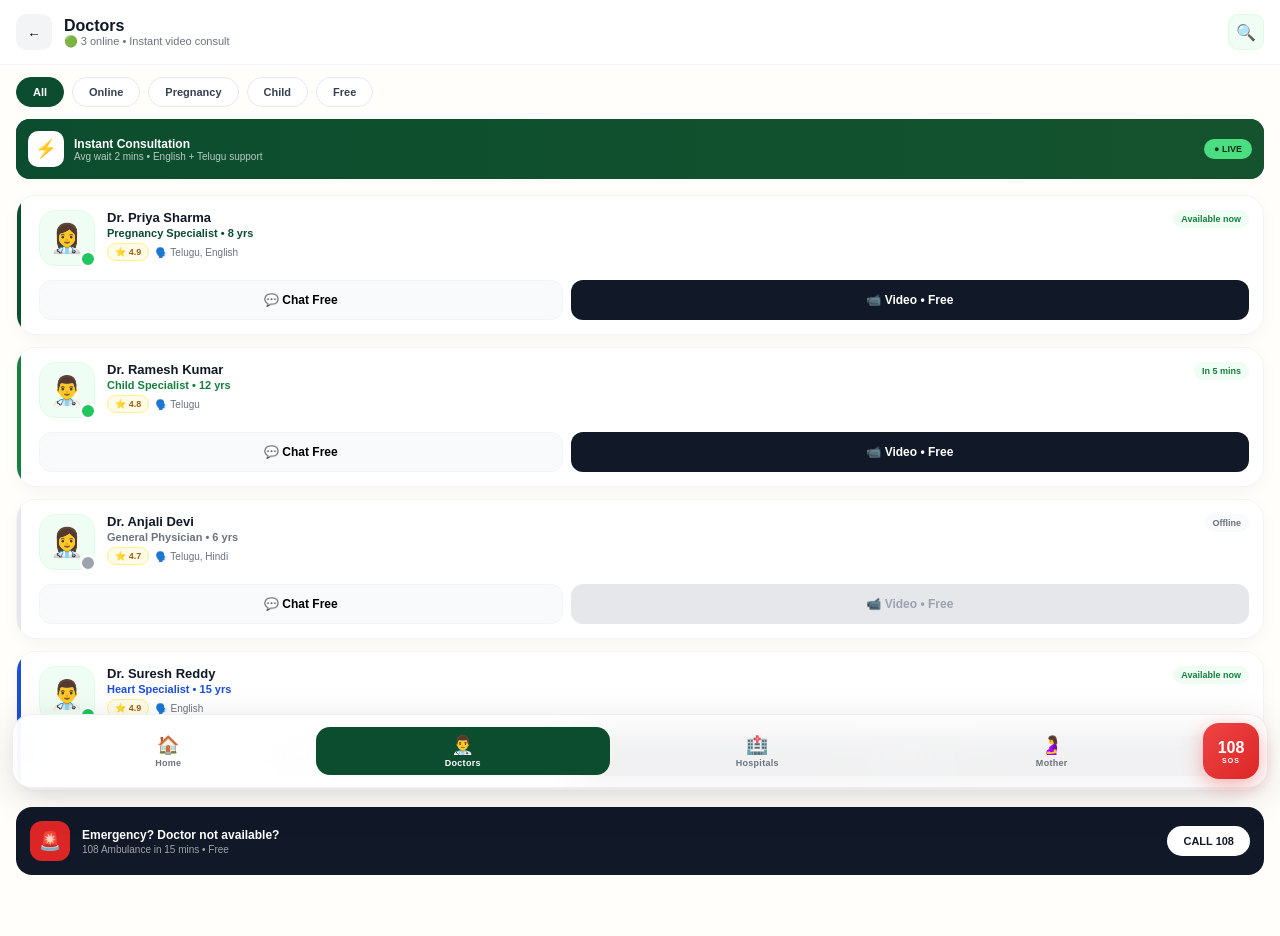
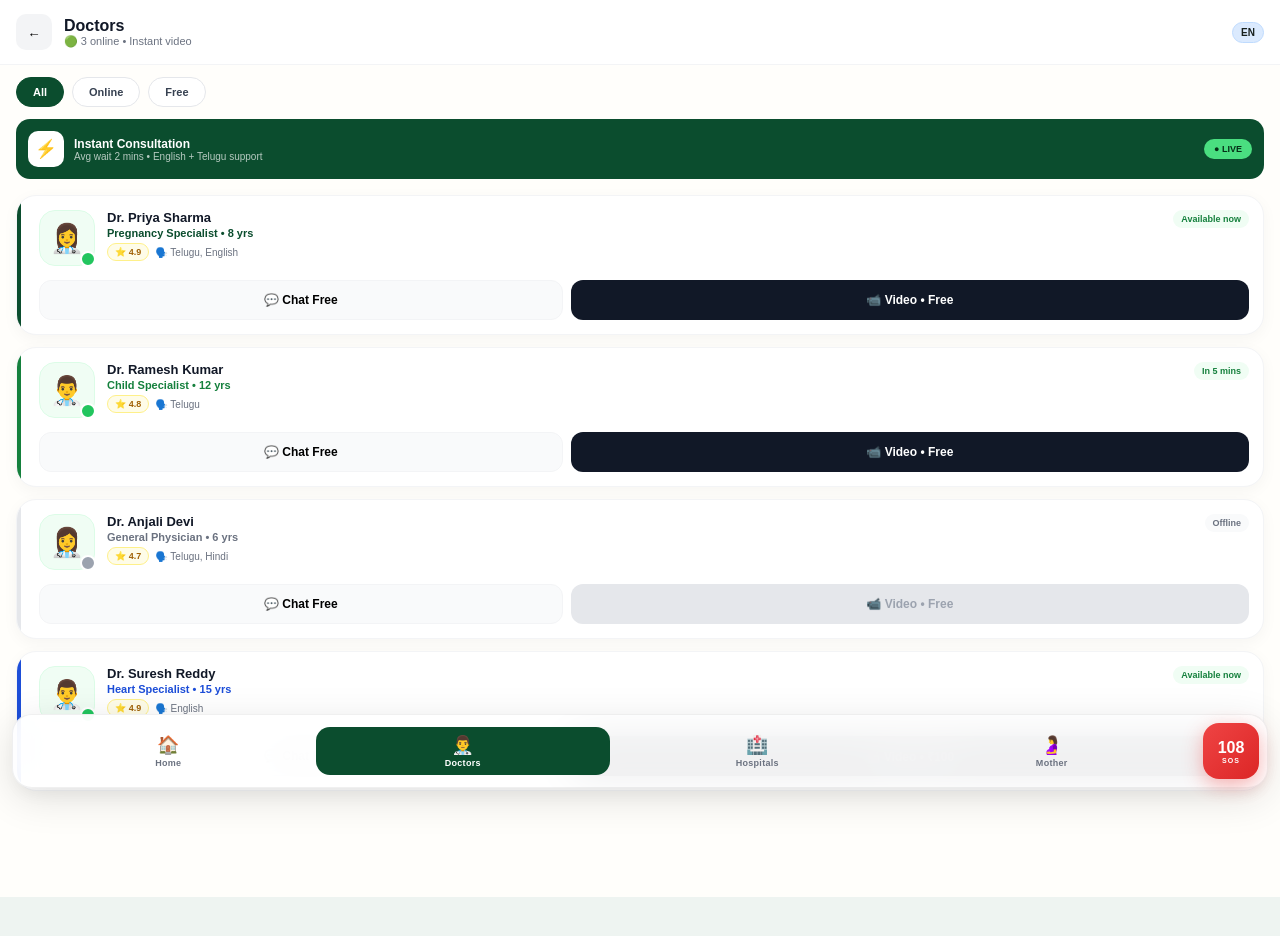
Before and after one commit to budalal-lilly-sharon/gramarogya-frontend, a React (Vite) app: page /doctors in a window 1280 px wide. Shown: the top 936 px of the page. After the commit the page ends 897 px from the top, so only its background shows below. Built offline with nearby package versions, Linux system fonts and the light colour scheme; the HTML template or start-up script is replaced by a standard one.

Commit message:
Bilingual EN TE voice

```diff
--- a/src/pages/Doctors.jsx
+++ b/src/pages/Doctors.jsx
@@ -7,17 +7,22 @@ export default function Doctors() {
   const [searchParams] = useSearchParams()
   const [filter, setFilter] = useState('All')
   const [userSymptom, setUserSymptom] = useState('')
+  const [lang, setLang] = useState('en')
 
   useEffect(() => {
     const s = searchParams.get('symptom') || localStorage.getItem('userSymptom') || ''
+    const l = searchParams.get('lang') || localStorage.getItem('voiceLang') || 'en'
     setUserSymptom(s)
-  }, [])
+    setLang(l)
+  }, [searchParams])
+
+  const isTelugu = lang === 'te'
 
   const doctors = [
-    { name:'Dr. Priya Sharma', spl:'Pregnancy Specialist', exp:'8 yrs', rating:'4.9', online:true, lang:'Telugu, English', fee:'Free', img:'👩‍⚕️', available:'Available now', color:'#0B4D2E' },
-    { name:'Dr. Ramesh Kumar', spl:'Child Specialist', exp:'12 yrs', rating:'4.8', online:true, lang:'Telugu', fee:'Free', img:'👨‍⚕️', available:'In 5 mins', color:'#15803d' },
-    { name:'Dr. Anjali Devi', spl:'General Physician', exp:'6 yrs', rating:'4.7', online:false, lang:'Telugu, Hindi', fee:'Free', img:'👩‍⚕️', available:'Offline', color:'#6b7280' },
-    { name:'Dr. Suresh Reddy', spl:'Heart Specialist', exp:'15 yrs', rating:'4.9', online:true, lang:'English', fee:'₹100', img:'👨‍⚕️', available:'Available now', color:'#1d4ed8' },
+    { name:'Dr. Priya Sharma', spl:'Pregnancy Specialist', spl_te:'గర్భధారణ నిపుణురాలు', exp:'8 yrs', rating:'4.9', online:true, lang:'Telugu, English', fee:'Free', fee_te:'ఉచితం', img:'👩‍⚕️', available:'Available now', available_te:'ఇప్పుడు అందుబాటులో', color:'#0B4D2E' },
+    { name:'Dr. Ramesh Kumar', spl:'Child Specialist', spl_te:'పిల్లల వైద్య నిపుణుడు', exp:'12 yrs', rating:'4.8', online:true, lang:'Telugu', fee:'Free', fee_te:'ఉచితం', img:'👨‍⚕️', available:'In 5 mins', available_te:'5 నిమిషాల్లో', color:'#15803d' },
+    { name:'Dr. Anjali Devi', spl:'General Physician', spl_te:'జనరల్ వైద్యురాలు', exp:'6 yrs', rating:'4.7', online:false, lang:'Telugu, Hindi', fee:'Free', fee_te:'ఉచితం', img:'👩‍⚕️', available:'Offline', available_te:'ఆఫ్‌లైన్', color:'#6b7280' },
+    { name:'Dr. Suresh Reddy', spl:'Heart Specialist', spl_te:'గుండె నిపుణుడు', exp:'15 yrs', rating:'4.9', online:true, lang:'English', fee:'₹100', fee_te:'₹100', img:'👨‍⚕️', available:'Available now', available_te:'ఇప్పుడు అందుబాటులో', color:'#1d4ed8' },
   ]
 
   const filtered = doctors.filter(d => {
@@ -29,31 +34,32 @@ export default function Doctors() {
 
   const getGuidance = () => {
     const s = userSymptom.toLowerCase()
+    const te = isTelugu
     if (s.includes('jwaram') || s.includes('fever') || s.includes('జ్వరం')) {
       return {
-        title: '🤒 Fever Detected',
-        tips: ['Drink plenty of water and stay hydrated', 'Take complete rest, avoid cold exposure', 'Ask doctor about common medicines like Paracetamol'],
-        when: 'If fever is above 102°F or lasts more than 2 days, consult doctor immediately. If chills or vomiting occurs, seek emergency care.',
+        title: te? '🤒 జ్వరం గుర్తించబడింది' : '🤒 Fever Detected',
+        tips: te? ['ఎక్కువ నీళ్లు తాగండి', 'పూర్తిగా విశ్రాంతి తీసుకోండి', 'పారాసిటమాల్ గురించి డాక్టర్‌ను అడగండి'] : ['Drink plenty of water and stay hydrated', 'Take complete rest, avoid cold exposure', 'Ask doctor about common medicines like Paracetamol'],
+        when: te? '102°F కంటే ఎక్కువ జ్వరం ఉంటే లేదా 2 రోజుల కంటే ఎక్కువ ఉంటే వెంటనే డాక్టర్‌ను సంప్రదించండి.' : 'If fever is above 102°F or lasts more than 2 days, consult doctor immediately.',
       }
     }
     if (s.includes('headache') || s.includes('tala') || s.includes('తల') || s.includes('head')) {
       return {
-        title: '🤕 Headache Detected',
-        tips: ['Rest in a dark and quiet room', 'Drink water and reduce screen time', 'Light head massage can help'],
-        when: 'If headache persists for more than 3 days or with vomiting or blurred vision, consult doctor.',
+        title: te? '🤕 తలనొప్పి గుర్తించబడింది' : '🤕 Headache Detected',
+        tips: te? ['చీకటి గదిలో విశ్రాంతి తీసుకోండి', 'నీళ్లు తాగండి, ఫోన్ తగ్గించండి', 'తలకు మసాజ్ చేయండి'] : ['Rest in a dark and quiet room', 'Drink water and reduce screen time', 'Light head massage can help'],
+        when: te? '3 రోజుల కంటే ఎక్కువ తలనొప్పి ఉంటే డాక్టర్‌ను కలవండి.' : 'If headache persists for more than 3 days, consult doctor.',
       }
     }
     if (s.includes('cough') || s.includes('cold') || s.includes('daggu') || s.includes('జలుబు')) {
       return {
-        title: '🤧 Cough & Cold Detected',
-        tips: ['Steam inhalation twice a day', 'Drink warm water with honey', 'Avoid dust and cold drinks'],
-        when: 'If cough lasts more than 7 days or you have chest pain or breathing difficulty, consult doctor.',
+        title: te? '🤧 జలుబు దగ్గు గుర్తించబడింది' : '🤧 Cough & Cold Detected',
+        tips: te? ['రోజుకు రెండుసార్లు ఆవిరి పట్టండి', 'తేనెతో గోరువెచ్చని నీళ్లు తాగండి', 'దుమ్ము, చల్లని పానీయాలు వద్దు'] : ['Steam inhalation twice a day', 'Drink warm water with honey', 'Avoid dust and cold drinks'],
+        when: te? '7 రోజుల కంటే ఎక్కువ దగ్గు ఉంటే డాక్టర్‌ను కలవండి.' : 'If cough lasts more than 7 days, consult doctor.',
       }
     }
     return {
-      title: `🩺 Symptom: "${userSymptom}"`,
-      tips: ['Please consult our online doctors for accurate advice', 'Avoid self-medication', 'Share your complete history with doctor'],
-      when: 'If symptoms worsen or persist, please consult doctor immediately.',
+      title: te? `🩺 లక్షణం: "${userSymptom}"` : `🩺 Symptom: "${userSymptom}"`,
+      tips: te? ['సరైన సలహా కోసం డాక్టర్‌ను సంప్రదించండి', 'సొంతంగా మందులు వాడకండి', 'మీ పూర్తి వివరాలు డాక్టర్‌కు చెప్పండి'] : ['Please consult our online doctors for accurate advice', 'Avoid self-medication', 'Share your complete history with doctor'],
+      when: te? 'లక్షణాలు పెరిగితే వెంటనే డాక్టర్‌ను సంప్రదించండి.' : 'If symptoms worsen, please consult doctor immediately.',
     }
   }
 
@@ -65,30 +71,32 @@ export default function Doctors() {
       <div style={{ background:'white', padding:'14px 16px', display:'flex', alignItems:'center', gap:12, borderBottom:'1px solid #f3f4f6', position:'sticky', top:0, zIndex:10 }}>
         <button onClick={()=>nav(-1)} style={{ width:36, height:36, borderRadius:10, border:'none', background:'#f3f4f6', fontWeight:800, cursor:'pointer' }}>←</button>
         <div style={{ flex:1 }}>
-          <h2 style={{ fontWeight:900, fontSize:16, color:'#111827' }}>Doctors</h2>
-          <p style={{ fontSize:11, color:'#6b7280' }}>🟢 {doctors.filter(d=>d.online).length} online • Instant video consult</p>
+          <h2 style={{ fontWeight:900, fontSize:16, color:'#111827' }}>{isTelugu? 'వైద్యులు' : 'Doctors'}</h2>
+          <p style={{ fontSize:11, color:'#6b7280' }}>🟢 {doctors.filter(d=>d.online).length} online • {isTelugu? 'తక్షణ వీడియో' : 'Instant video'}</p>
         </div>
-        <div style={{ width:36, height:36, background:'#f0fdf4', borderRadius:10, display:'flex', alignItems:'center', justifyContent:'center', border:'1px solid #dcfce7' }}>🔍</div>
+        <div style={{ background: isTelugu? '#fef3c7':'#dbeafe', border:`1px solid ${isTelugu? '#fde68a':'#bfdbfe'}`, padding:'4px 8px', borderRadius:100, fontSize:10, fontWeight:900 }}>{isTelugu? 'తెలుగు':'EN'}</div>
       </div>
 
       {userSymptom && guidance && (
-        <div style={{ margin:'12px 16px 0 16px', background:'#fffbeb', border:'1.5px solid #fde68a', borderRadius:16, padding:12 }}>
-          <p style={{ fontSize:11, fontWeight:800, color:'#92400e' }}>🎤 YOU SAID:</p>
+        <div style={{ margin:'12px 16px 0 16px', background: isTelugu? '#fffbeb' : '#eff6ff', border:`1.5px solid ${isTelugu? '#fde68a' : '#bfdbfe'}`, borderRadius:16, padding:12 }}>
+          <p style={{ fontSize:11, fontWeight:800, color: isTelugu? '#92400e' : '#1e40af' }}>{isTelugu? '🎤 మీరు చెప్పింది:' : '🎤 YOU SAID:'} <span style={{ background: isTelugu? '#f59e0b':'#3b82f6', color:'white', padding:'2px 6px', borderRadius:99, fontSize:9, marginLeft:6 }}>{isTelugu? 'TELUGU' : 'ENGLISH'}</span></p>
           <p style={{ fontSize:13, fontWeight:900, color:'#111827', marginTop:2 }}>"{userSymptom}"</p>
-          <div style={{ marginTop:10, background:'white', borderRadius:12, padding:10, border:'1px solid #fef3c7' }}>
+          <div style={{ marginTop:10, background:'white', borderRadius:12, padding:10, border:`1px solid ${isTelugu? '#fef3c7':'#dbeafe'}` }}>
             <p style={{ fontWeight:900, fontSize:12 }}>{guidance.title}</p>
             <ul style={{ margin:'6px 0 0 16px', fontSize:11, color:'#374151' }}>
               {guidance.tips.map((t,i)=><li key={i}>{t}</li>)}
             </ul>
             <p style={{ fontSize:10, color:'#dc2626', fontWeight:700, marginTop:8 }}>⚠️ {guidance.when}</p>
-            <p style={{ fontSize:9, color:'#6b7280', marginTop:8, fontStyle:'italic', lineHeight:1.4 }}>This information is for educational purposes only and is not medical advice. Medicine and injection dosage can only be decided by a qualified doctor. Please do not self-medicate. Consult a healthcare professional.</p>
+            <p style={{ fontSize:9, color:'#6b7280', marginTop:8, fontStyle:'italic', lineHeight:1.4 }}>
+              {isTelugu? 'ఈ సమాచారం అవగాహన కోసం మాత్రమే. మందుల మోతాదును డాక్టర్ మాత్రమే నిర్ణయిస్తారు. సొంతంగా మందులు వాడకండి.' : 'This information is for educational purposes only and is not medical advice. Medicine and injection dosage can only be decided by a qualified doctor. Please do not self-medicate.'}
+            </p>
           </div>
-          <button onClick={()=>{localStorage.removeItem('userSymptom'); setUserSymptom(''); nav('/doctors')}} style={{ marginTop:10, fontSize:10, background:'#111827', color:'white', border:'none', padding:'6px 12px', borderRadius:100, fontWeight:800, cursor:'pointer' }}>Clear</button>
+          <button onClick={()=>{localStorage.removeItem('userSymptom'); setUserSymptom(''); nav('/doctors')}} style={{ marginTop:10, fontSize:10, background:'#111827', color:'white', border:'none', padding:'6px 12px', borderRadius:100, fontWeight:800, cursor:'pointer' }}>{isTelugu? 'తొలగించు ✕' : 'Clear ✕'}</button>
         </div>
       )}
 
       <div style={{ padding:'12px 16px', display:'flex', gap:8, overflowX:'auto' }}>
-        {['All','Online','Pregnancy','Child','Free'].map(f=>(
+        {['All','Online','Free'].map(f=>(
           <button key={f} onClick={()=>setFilter(f)} style={{
             padding:'8px 16px', borderRadius:100, border: filter===f? '1px solid #0B4D2E' : '1px solid #e5e7eb',
             background: filter===f? '#0B4D2E' : 'white',
@@ -98,14 +106,13 @@ export default function Doctors() {
         ))}
       </div>
 
-      <div style={{ margin:'0 16px', background:'#0B4D2E', borderRadius:14, padding:12, display:'flex', alignItems:'center', gap:10, position:'relative', overflow:'hidden' }}>
-        <div style={{ position:'absolute', inset:0, background:'linear-gradient(90deg, #0B4D2E 0%, #14532d 100%)' }}></div>
-        <div style={{ width:36, height:36, background:'white', borderRadius:10, display:'flex', alignItems:'center', justifyContent:'center', position:'relative', zIndex:1, fontSize:18 }}>⚡</div>
-        <div style={{ flex:1, position:'relative', zIndex:1 }}>
-          <p style={{ fontWeight:900, fontSize:12, color:'white' }}>Instant Consultation</p>
-          <p style={{ fontSize:10, color:'rgba(255,255,255,0.7)' }}>Avg wait 2 mins • English + Telugu support</p>
+      <div style={{ margin:'0 16px', background:'#0B4D2E', borderRadius:14, padding:12, display:'flex', alignItems:'center', gap:10 }}>
+        <div style={{ width:36, height:36, background:'white', borderRadius:10, display:'flex', alignItems:'center', justifyContent:'center', fontSize:18 }}>⚡</div>
+        <div style={{ flex:1 }}>
+          <p style={{ fontWeight:900, fontSize:12, color:'white' }}>{isTelugu? 'తక్షణ సంప్రదింపు' : 'Instant Consultation'}</p>
+          <p style={{ fontSize:10, color:'rgba(255,255,255,0.7)' }}>{isTelugu? 'సగటు వేచి ఉండే సమయం 2 నిమిషాలు' : 'Avg wait 2 mins • English + Telugu support'}</p>
         </div>
-        <span style={{ background:'#4ade80', color:'#052e16', fontSize:9, fontWeight:900, padding:'5px 10px', borderRadius:100, position:'relative', zIndex:1 }}>● LIVE</span>
+        <span style={{ background:'#4ade80', color:'#052e16', fontSize:9, fontWeight:900, padding:'5px 10px', borderRadius:100 }}>● LIVE</span>
       </div>
 
       <div style={{ padding:'16px', display:'flex', flexDirection:'column', gap:12 }}>
@@ -119,29 +126,20 @@ export default function Doctors() {
               </div>
               <div style={{ flex:1 }}>
                 <p style={{ fontWeight:900, fontSize:13, color:'#111827' }}>{d.name}</p>
-                <p style={{ fontSize:11, color:d.color, fontWeight:800, marginTop:2 }}>{d.spl} • {d.exp}</p>
+                <p style={{ fontSize:11, color:d.color, fontWeight:800, marginTop:2 }}>{isTelugu? d.spl_te : d.spl} • {d.exp}</p>
                 <div style={{ display:'flex', gap:6, marginTop:4, alignItems:'center' }}>
                   <span style={{ background:'#fefce8', color:'#a16207', fontSize:9, fontWeight:900, padding:'3px 7px', borderRadius:100, border:'1px solid #fef08a' }}>⭐ {d.rating}</span>
                   <span style={{ fontSize:10, color:'#6b7280' }}>🗣️ {d.lang}</span>
                 </div>
               </div>
-              <span style={{ background: d.online? '#f0fdf4' : '#f9fafb', color: d.online? '#15803d' : '#6b7280', fontSize:9, fontWeight:800, padding:'4px 8px', borderRadius:100, height:'fit-content' }}>{d.available}</span>
+              <span style={{ background: d.online? '#f0fdf4' : '#f9fafb', color: d.online? '#15803d' : '#6b7280', fontSize:9, fontWeight:800, padding:'4px 8px', borderRadius:100, height:'fit-content' }}>{isTelugu? d.available_te : d.available}</span>
             </div>
             <div style={{ display:'flex', gap:8, marginTop:14, paddingLeft:8 }}>
-              <button style={{ flex:1, height:40, background:'#f9fafb', border:'1px solid #f3f4f6', borderRadius:12, fontWeight:800, fontSize:12, cursor:'pointer' }}>💬 Chat Free</button>
-              <button style={{ flex:1.3, height:40, background: d.online? '#111827' : '#e5e7eb', color: d.online? 'white' : '#9ca3af', border:'none', borderRadius:12, fontWeight:900, fontSize:12, cursor:'pointer' }}>📹 Video • {d.fee}</button>
+              <button style={{ flex:1, height:40, background:'#f9fafb', border:'1px solid #f3f4f6', borderRadius:12, fontWeight:800, fontSize:12, cursor:'pointer' }}>{isTelugu? '💬 ఉచిత చాట్':'💬 Chat Free'}</button>
+              <button style={{ flex:1.3, height:40, background: d.online? '#111827' : '#e5e7eb', color: d.online? 'white' : '#9ca3af', border:'none', borderRadius:12, fontWeight:900, fontSize:12, cursor:'pointer' }}>📹 {isTelugu? 'వీడియో':'Video'} • {isTelugu? d.fee_te : d.fee}</button>
             </div>
           </div>
         ))}
-      </div>
-
-      <div style={{ margin:'0 16px', background:'#111827', borderRadius:16, padding:14, display:'flex', alignItems:'center', gap:12 }}>
-        <div style={{ width:40, height:40, background:'#dc2626', borderRadius:12, display:'flex', alignItems:'center', justifyContent:'center', fontSize:18 }}>🚨</div>
-        <div style={{ flex:1 }}>
-          <p style={{ fontWeight:900, fontSize:12, color:'white' }}>Emergency? Doctor not available?</p>
-          <p style={{ fontSize:10, color:'rgba(255,255,255,0.6)', marginTop:2 }}>108 Ambulance in 15 mins • Free</p>
-        </div>
-        <button onClick={()=>nav('/emergency')} style={{ background:'white', color:'#111827', border:'none', padding:'9px 16px', borderRadius:100, fontWeight:900, fontSize:11, cursor:'pointer' }}>CALL 108</button>
       </div>
 
       <BottomNav />
```
